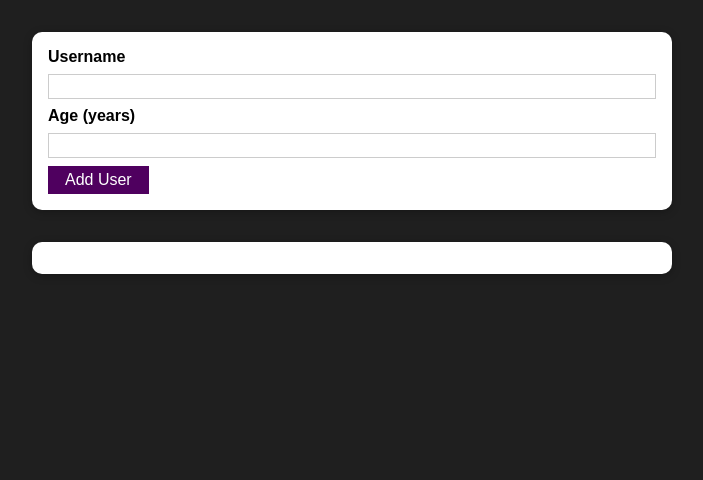
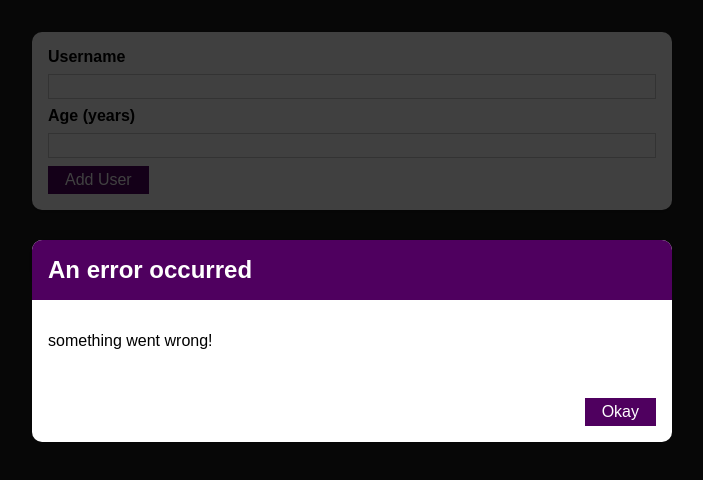
Before and after one commit to lawlawson/react-add-users-app, a React (Create React App) app: page / in a window 1280 px wide. Shown: the top 480 px of the page, without its empty margins (288-991 px from the left). Built offline with nearby package versions, Linux system fonts and the light colour scheme.

Commit message:
Added error modal component

```diff
--- /dev/null
+++ b/src/components/UI/ErrorModal.js
@@ -0,0 +1,25 @@
+import React from 'react';
+import Card from '../UI/Card';
+import Button from '../UI/Button';
+import classes from './ErrorModal.module.css';
+
+const ErrorModal = (props) => {
+  return (
+    <div>
+      <div className={classes.backdrop} />
+      <Card className={classes.modal}>
+        <header className={classes.header}>
+          <h2>{props.title}</h2>
+        </header>
+        <div className={classes.content}>
+          <p>{props.message}</p>
+        </div>
+        <footer className={classes.actions}>
+          <Button>Okay</Button>
+        </footer>
+      </Card>
+    </div>
+  );
+};
+
+export default ErrorModal;
--- /dev/null
+++ b/src/components/UI/ErrorModal.module.css
@@ -0,0 +1,45 @@
+.backdrop {
+  position: fixed;
+  top: 0;
+  left: 0;
+  width: 100%;
+  height: 100vh;
+  z-index: 10;
+  background: rgba(0, 0, 0, 0.75);
+}
+
+.modal {
+  position: fixed;
+  top: 30vh;
+  left: 10%;
+  width: 80%;
+  z-index: 100;
+  overflow: hidden;
+}
+
+.header {
+  background: #4f005f;
+  padding: 1rem;
+}
+
+.header h2 {
+  margin: 0;
+  color: white;
+}
+
+.content {
+  padding: 1rem;
+}
+
+.actions {
+  padding: 1rem;
+  display: flex;
+  justify-content: flex-end;
+}
+
+@media (min-width: 768px) {
+  .modal {
+    left: calc(50% - 20rem);
+    width: 40rem;
+  }
+}
--- a/src/components/Users/AddUser.js
+++ b/src/components/Users/AddUser.js
@@ -2,6 +2,7 @@
 import Card from '../UI/Card';
 import Button from '../UI/Button';
 import classes from './AddUser.module.css';
+import ErrorModal from '../UI/ErrorModal';
 
 const AddUser = (props) => {
   const [enteredUsername, setEnteredUsername] = useState('');
@@ -29,6 +30,8 @@
   };
 
   return (
+    <>
+      <ErrorModal title='An error occurred' message='something went wrong!' />
       <Card className={classes.input}>
         <form onSubmit={addUserHandler}>
           <label htmlFor='username'>Username</label>
@@ -48,6 +51,7 @@
           <Button type='submit'>Add User</Button>
         </form>
       </Card>
+    </>
   );
 };
 
```
Lines whose indentation alone changed are shown as unchanged.
